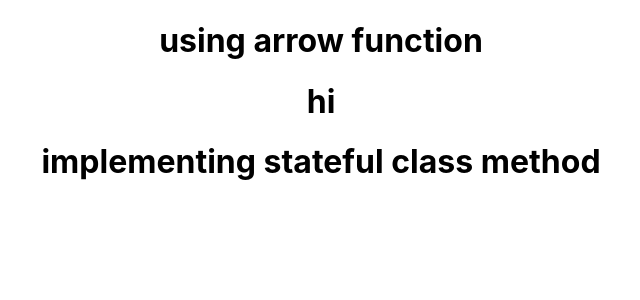
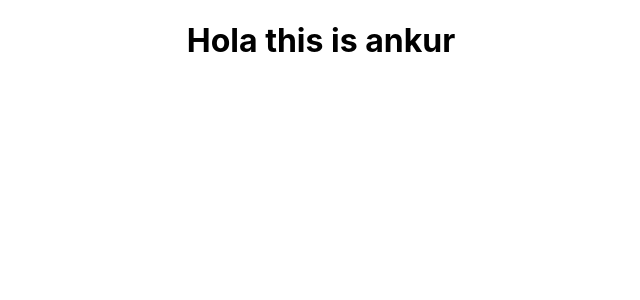
Before and after one commit to ankur190300/My_first_react_app, a React (Create React App) app: page / in a window 1280 px wide. Shown: the top 300 px of the page, without its empty margins (319-959 px from the left). Built offline with nearby package versions, Linux system fonts and the light colour scheme.

Commit message:
third commit: designing web page with and without JSX

```diff
--- a/src/App.js
+++ b/src/App.js
@@ -3,13 +3,16 @@ import logo from './logo.svg';
 import './App.css';
 import {Greet} from './component/functional_component' // the identifier should start with a capital letter
 import Welcome from './component/class_component'
+import JsxImplementation from './component/JavaScriptXML'
 
 function App() {
   return (
     <div className="App">
-      <Greet/>
-      <h1>hi</h1>
-      <Welcome/>
+      { /* <Greet/>
+       <h1>hi</h1>
+      <Welcome/>*/ }
+
+       <JsxImplementation></JsxImplementation>
     </div>
   );
 }
--- /dev/null
+++ b/src/component/JavaScriptXML.js
@@ -0,0 +1,15 @@
+import React from 'react'
+
+const jsx_greet = ()=>{
+
+    // return (// using jsx
+    //     <div>
+    //     <h1>Hola this is ankur </h1>
+    //     </div>
+    // )
+
+    return React.createElement('div', {id:"yo", className:"temp_class"}, React.createElement('h1', null, "Hola this is ankur"));// without using jsx
+    // class attribute is reserved in React therefore we use className
+}
+
+export default jsx_greet
```
